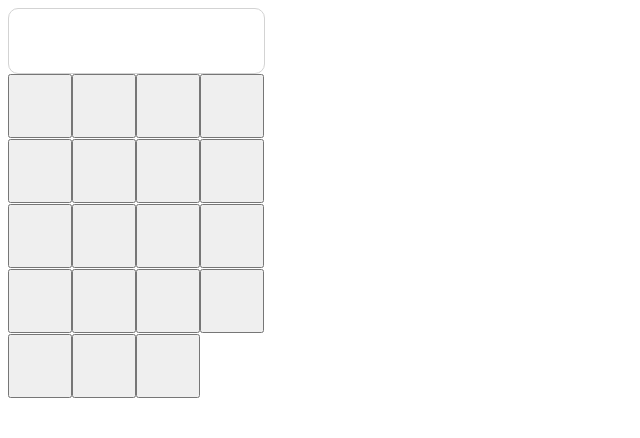
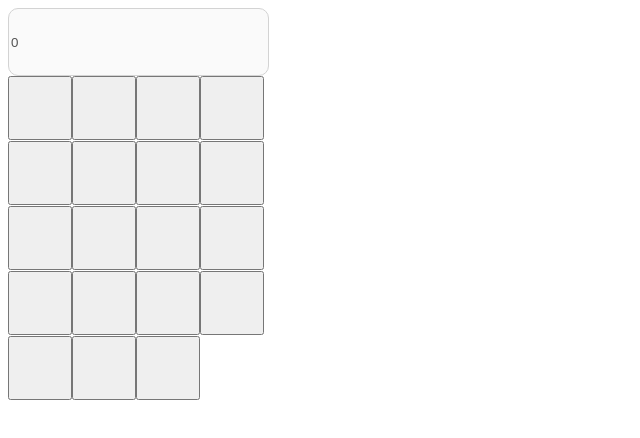
Before and after one commit to adriaanbd/reagir_calculator, a React (Create React App) app: page / in a window 1280 px wide. Shown: the top 438 px of the page, without its empty margins (0-640 px from the left). Built offline with nearby package versions, Linux system fonts and the light colour scheme.

Commit message:
default value of display component to 0

```diff
--- a/src/components/Display.js
+++ b/src/components/Display.js
@@ -4,11 +4,12 @@ import PropTypes from 'prop-types';
 function Display(props) {
   const { result } = props;
   return (
-    <div
+    <input
       type="text"
       name="display"
-      value={result}
+      value={result || '0'}
       className="display"
+      disabled
     />
   );
 }
```
